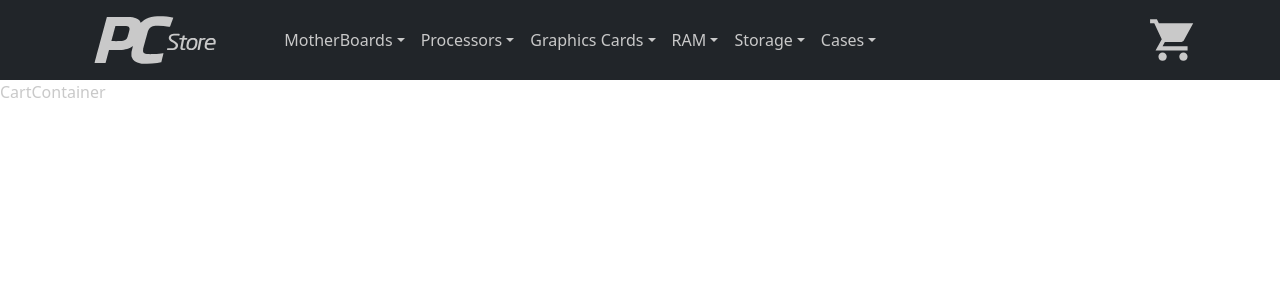
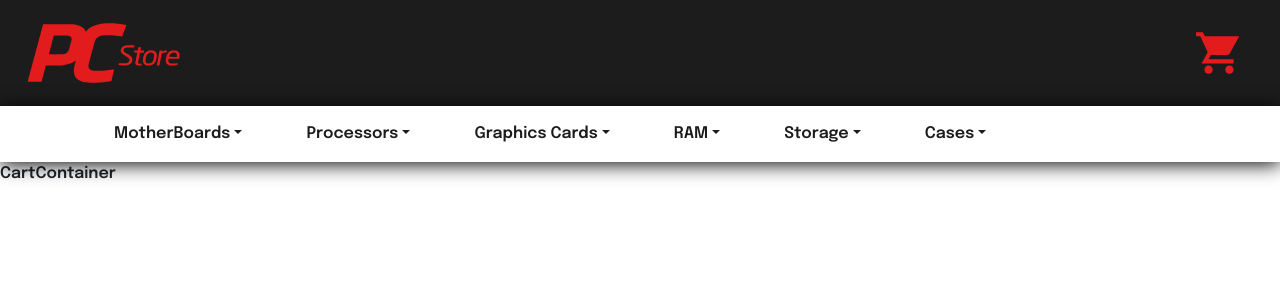
Before and after one commit to SrOscuroBlck/E-CommerceGustavoCamargo, a React (Vite) app in the folder Desktop/Ecommerce/ecommerce/: page /cart in a window 1280 px wide. Shown: the top 300 px of the page. Built offline with nearby package versions, Linux system fonts and the light colour scheme.

Commit message:
I added the counter of items based opn the stock

```diff
--- a/Desktop/Ecommerce/ecommerce/src/Components/ItemDetailContainer/ItemDetailContainer.css
+++ b/Desktop/Ecommerce/ecommerce/src/Components/ItemDetailContainer/ItemDetailContainer.css
@@ -1,3 +1,7 @@
+html {
+  background-color: #ffffff !important;
+}
+
 .app{
     max-width: 1200px;
     width: 100%;
--- a/Desktop/Ecommerce/ecommerce/src/Components/ItemDetailContainer/ItemDetailContainer.jsx
+++ b/Desktop/Ecommerce/ecommerce/src/Components/ItemDetailContainer/ItemDetailContainer.jsx
@@ -1,10 +1,15 @@
 import React from 'react'
 import { useEffect, useState } from 'react'
 import { useParams } from 'react-router-dom'
+import { ItemCount } from '../Itemcount/ItemCount'
 import { getProducts } from '../ItemListContainer/getProducts'
 import './ItemDetailContainer.css'
 
 export const ItemDetailContainer = () => {
+  const onAdd = (cant) => {
+    console.log(cant)
+  }
+
     const [product, setProduct] = useState('')
     const { itemId } = useParams()
     console.log(itemId)
@@ -38,7 +43,7 @@ export const ItemDetailContainer = () => {
                 </div>
                 <p>{product.category}</p>
                 <p>{product.brand}</p>
-                <button className="cart">Add to cart</button>
+                <ItemCount stock={product.stock} initial={1} onAdd={onAdd}/>
 
               </div>
             </div>
--- /dev/null
+++ b/Desktop/Ecommerce/ecommerce/src/Components/ItemListContainer/Item/Item.css
@@ -0,0 +1,14 @@
+#card {
+    border-radius: 0px !important;
+}
+#card:hover {
+    box-shadow: 0 0 10px 0 rgba(0, 0, 0, 0.2);
+    transform: scale(1.02);
+    transition: all 0.2s ease-in-out;
+}
+#viewButton {
+    background-color: #e21c1c !important;
+    color: white !important;
+    border-radius: 0px !important;
+    border: none !important;
+}
--- a/Desktop/Ecommerce/ecommerce/src/Components/ItemListContainer/Item/Item.jsx
+++ b/Desktop/Ecommerce/ecommerce/src/Components/ItemListContainer/Item/Item.jsx
@@ -1,6 +1,6 @@
 import React from 'react'
 import { Link } from "react-router-dom";
-
+import './Item.css'
 
 export const Item = (props) => {
     const product = props.product;
@@ -8,6 +8,7 @@ export const Item = (props) => {
     <div className="col-4 p-2 mt-3 mb-3">
               <div
                 key={product.id}
+                id="card"
                 className="card w-100 text-center shadow"
                 style={{ width: "18rem" }}
               >
@@ -20,9 +21,9 @@ export const Item = (props) => {
                   <h5 className="card-title">{product.name}</h5>
                   <p className="card-text">{product.price}</p>
                   <Link to={`/${product.category}/${product.brand}/${product.id}`}>
-                    <a href="#" className="btn btn-primary">
-                      View Product
-                    </a>
+                      <a id='viewButton' href="#" className="btn btn-secondary">
+                        View Product
+                      </a>
                   </Link>
                 </div>
               </div>
--- a/Desktop/Ecommerce/ecommerce/src/Components/ItemListContainer/ItemListContainer.css
+++ b/Desktop/Ecommerce/ecommerce/src/Components/ItemListContainer/ItemListContainer.css
@@ -2,6 +2,9 @@
     display: flex !important;
     flex-direction: row !important;
     flex-wrap: wrap !important;
+}
+.back {
+    background-color: #1c1c1c !important;
 }
 
 h5 {
--- a/Desktop/Ecommerce/ecommerce/src/Components/ItemListContainer/ItemListContainer.jsx
+++ b/Desktop/Ecommerce/ecommerce/src/Components/ItemListContainer/ItemListContainer.jsx
@@ -67,12 +67,14 @@ export const ItemListContainer = () => {
       {
         loading
         ?
+
           <center>
             <div className="loader">
               <img src={Loader} alt="loader" />
             </div>
           </center>
         :
+        <div className="back">
           <div className="container">
             {products.map((product) => {
               return (
@@ -80,6 +82,7 @@ export const ItemListContainer = () => {
               );
             })}
           </div>
+        </div>
       }
 
     </>
--- /dev/null
+++ b/Desktop/Ecommerce/ecommerce/src/Components/Itemcount/ItemCount.jsx
@@ -0,0 +1,43 @@
+import React from 'react'
+import "bootstrap/dist/css/bootstrap.min.css";
+import { useState } from 'react';
+
+export const ItemCount = ({initial, stock, onAdd}) => {
+    const [count, setCount] = useState(initial);
+
+    const handleAdd = () => {
+        if (count < stock) {
+            setCount(count + 1);
+        }
+    }
+    const  handleSubstract = () => {
+        if (count > initial) {
+            setCount(count - 1);
+        }
+    }
+    const handleOnAdd = () => {
+        onAdd("Added" + count + "items to cart")
+    }
+
+  return (
+    <div className='card'>
+        <div className='card-body row'>
+            <div className='col'>
+                <button className='btn btn-outline-dark w-100' onClick={handleAdd}>+</button>
+            </div>
+            <div className='col'>
+                <p className='text-center'>{count}</p>
+            </div>
+            <div className='col'>
+                <button className='btn btn-outline-dark w-100' onClick={handleSubstract}>-</button>
+            </div>
+        </div>
+
+        <div className='card-footer'>
+            <button className='btn btn-outline-dark w-100' onClick={handleOnAdd}>Add to cart</button>
+        </div>
+
+
+    </div>
+  )
+}
--- a/Desktop/Ecommerce/ecommerce/src/Components/NavBar/NavBar.css
+++ b/Desktop/Ecommerce/ecommerce/src/Components/NavBar/NavBar.css
@@ -1,5 +1,7 @@
+@import url('https://fonts.googleapis.com/css2?family=Epilogue:wght@600&display=swap');
+
 * {
-    color: #c9c9c9 !important;
+    font-family: 'Epilogue', sans-serif;
 }
 
 .logo {
@@ -7,6 +9,37 @@
     padding-right: 3em;
 }
 
+#mainNav {
+    background-color: #1c1c1c !important;
+}
+
+#itemsNav {
+    box-shadow: 0px 2px 20px black;
+    padding: 0;
+    background-color: #ffffff !important;
+}
+
+#basic-nav-dropdown {
+    padding-top: 2vh;
+    padding-bottom: 2vh;
+    color: #1c1c1c !important;
+}
+
+#basic-nav-dropdown:hover {
+    color: #ffffff !important;
+    background-color: #e21c1c !important;
+}
+
+#basic-nav-dropdown:focus {
+    color: #ffffff !important;
+    background-color: #e21c1c !important;
+}
+
 .dropdownItem {
-    color: black !important;
+    text-decoration-color: #e21c1c !important;
 }
+
+.dropdownItem:hover {
+    color: #ffffff !important;
+    background-color: #e21c1c !important;
+}
--- a/Desktop/Ecommerce/ecommerce/src/Components/NavBar/NavBar.jsx
+++ b/Desktop/Ecommerce/ecommerce/src/Components/NavBar/NavBar.jsx
@@ -15,18 +15,33 @@ import cartWidget from "../../assets/cart.svg";
 function NavBar() {
   return (
     <>
-      <Navbar bg="dark" expand="lg" className="Nav">
-        <Container>
+      <Navbar id="mainNav" bg="light" expand="lg">
+        <Container fluid>
+          <Navbar.Brand>
             <Link to="/">
               <img src={PcStoreLogo} alt="PcStoreLogo" className="logo" />
             </Link>
-          <Navbar.Toggle aria-controls="basic-navbar-nav" />
+          </Navbar.Brand>
+          <div className="d-flex mx-4">
+            <Link to="/cart">
+              <img src={cartWidget} alt="CartWidget" />
+            </Link>
+          </div>
+        </Container>
+      </Navbar>
+
+      <Navbar bg="dark" sticky="top" expand="lg" id="itemsNav">
+        <Container>
+          <Navbar.Toggle
+            className="mx-auto my-2"
+            aria-controls="basic-navbar-nav"
+          />
           <Navbar.Collapse id="basic-navbar-nav">
-            <Nav className="me-auto">
+            <Nav className="me-auto mx-an  uto">
               <NavDropdown
                 title="MotherBoards"
                 id="basic-nav-dropdown"
-                className="dropdowns"
+                className="dropdowns mx-auto px-4 text-center"
               >
                 <Link to="/Motherboard">
                   <NavDropdown.Item href="#action/3.1" className="dropdownItem">
@@ -68,7 +83,7 @@ function NavBar() {
               <NavDropdown
                 title="Processors"
                 id="basic-nav-dropdown"
-                className="dropdowns"
+                className="dropdowns mx-auto px-4 text-center"
               >
                 <Link to="/Processor">
                   <NavDropdown.Item href="#action/3.1" className="dropdownItem">
@@ -90,7 +105,7 @@ function NavBar() {
               <NavDropdown
                 title="Graphics Cards"
                 id="basic-nav-dropdown"
-                className="dropdowns"
+                className="dropdowns mx-auto px-4 text-center"
               >
                 <Link to="/GraphicsCard">
                   <NavDropdown.Item href="#action/3.1" className="dropdownItem">
@@ -112,7 +127,7 @@ function NavBar() {
               <NavDropdown
                 title="RAM"
                 id="basic-nav-dropdown"
-                className="dropdowns"
+                className="dropdowns mx-auto px-4 text-center"
               >
                 <Link to="/RAM">
                   <NavDropdown.Item href="#action/3.1" className="dropdownItem">
@@ -154,7 +169,7 @@ function NavBar() {
               <NavDropdown
                 title="Storage"
                 id="basic-nav-dropdown"
-                className="dropdowns"
+                className="dropdowns mx-auto px-4 text-center"
               >
                 <Link to="/Storage">
                   <NavDropdown.Item href="#action/3.1" className="dropdownItem">
@@ -196,7 +211,7 @@ function NavBar() {
               <NavDropdown
                 title="Cases"
                 id="basic-nav-dropdown"
-                className="dropdowns"
+                className="dropdowns mx-auto px-4 text-center"
               >
                 <Link to="/Case">
                   <NavDropdown.Item href="#action/3.1" className="dropdownItem">
@@ -242,9 +257,6 @@ function NavBar() {
               </NavDropdown>
             </Nav>
           </Navbar.Collapse>
-          <Link to="/cart">
-            <img src={cartWidget} alt="CartWidget"  />
-          </Link>
         </Container>
       </Navbar>
     </>
--- a/Desktop/Ecommerce/ecommerce/src/index.css
+++ b/Desktop/Ecommerce/ecommerce/src/index.css
@@ -1,3 +1,7 @@
+html {
+  background-color: #1c1c1c;
+}
+
 /* :root {
   font-family: Inter, Avenir, Helvetica, Arial, sans-serif;
   font-size: 16px;
```
Also changed, not shown: Desktop/Ecommerce/ecommerce/src/Components/ItemListContainer/getProducts.js (+15 -15 lines), Desktop/Ecommerce/ecommerce/src/Components/ItemListContainer/Filters/FilterBar.jsx (added), Desktop/Ecommerce/ecommerce/src/assets/PcStoreLogo.svg, Desktop/Ecommerce/ecommerce/src/assets/cart.svg. Lines whose indentation alone changed are shown as unchanged.
